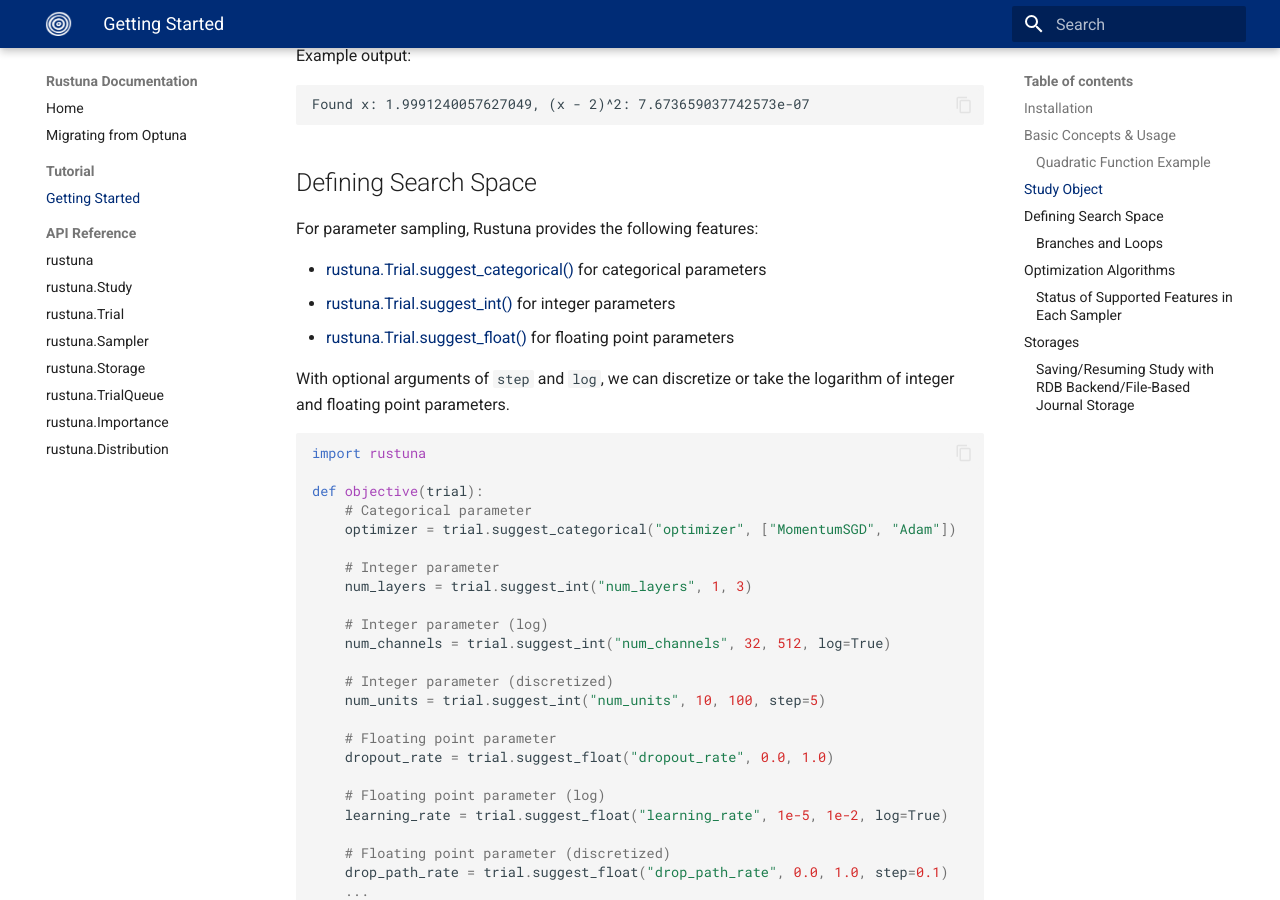
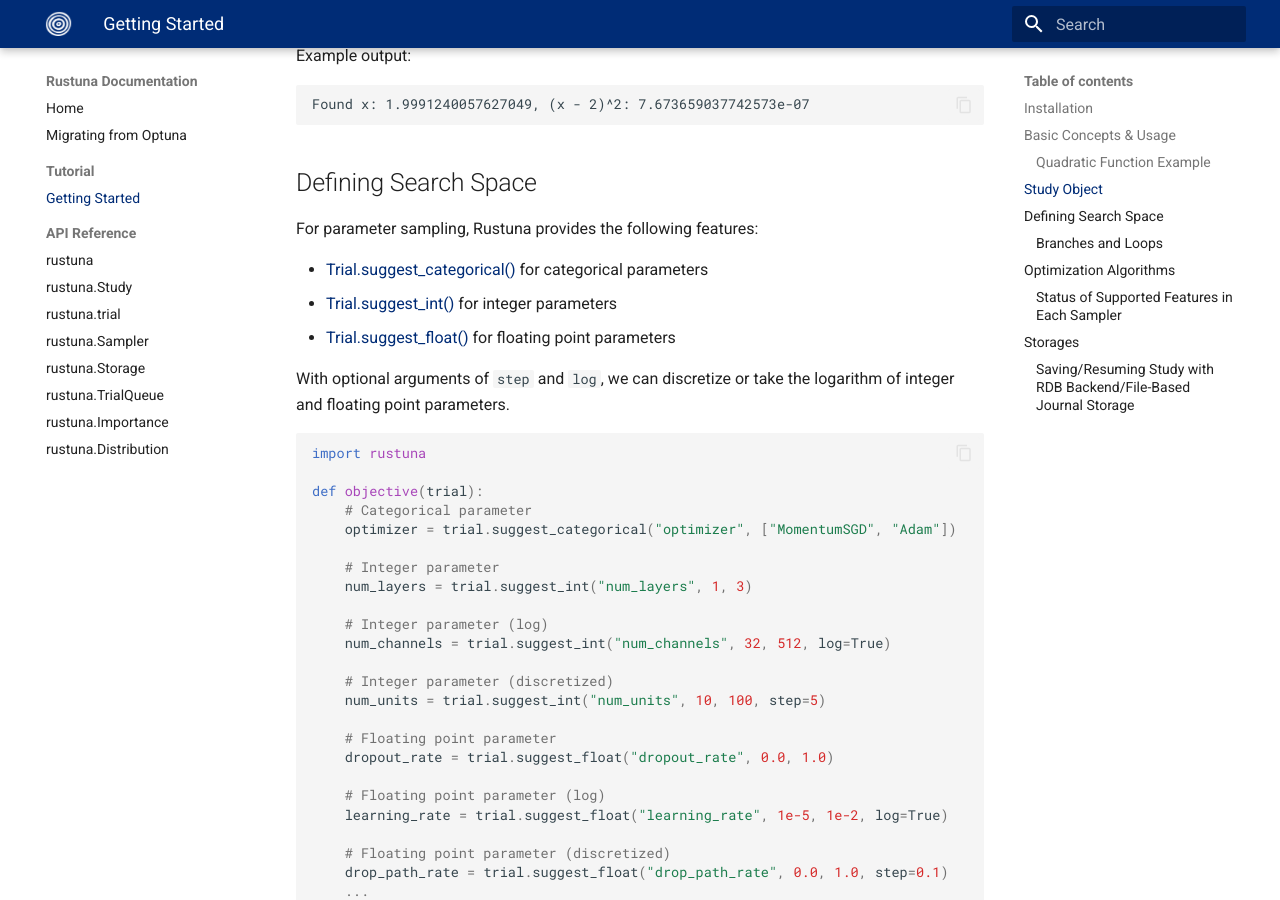
Before and after one commit to kappybar/rustuna, an MkDocs documentation site: the page built from docs/docs/tutorial/getting-started.md, in a window 1280 px wide and 900 px high, scrolled down 3114 px. Built offline with MkDocs 1.6.1 and Material for MkDocs 9.7.7, drawn with Linux system fonts in a browser that asks for light colours.

Commit message:
Add rustuna.trial module

```diff
--- a/docs/docs/tutorial/getting-started.md
+++ b/docs/docs/tutorial/getting-started.md
@@ -40,7 +40,7 @@
 
 A [Trial](../api/trial.md) object corresponds to a single execution of the objective function and is internally instantiated upon each invocation of the function.
 
-The suggest APIs (for example, [suggest_float()](../api/trial.md#rustuna.Trial.suggest_float)) are called inside the objective function to obtain parameters for a trial. [suggest_float()](../api/trial.md#rustuna.Trial.suggest_float) selects parameters uniformly within the range provided. In our example, from $−10$ to $10$.
+The suggest APIs (for example, [suggest_float()](../api/trial.md#rustuna.trial.Trial.suggest_float)) are called inside the objective function to obtain parameters for a trial. [suggest_float()](../api/trial.md#rustuna.trial.Trial.suggest_float) selects parameters uniformly within the range provided. In our example, from $−10$ to $10$.
 
 To start the optimization, we create a study object and pass the objective function to method [optimize()](../api/study.md#rustuna.Study.optimize) as follows.
 
@@ -154,9 +154,9 @@
 
 For parameter sampling, Rustuna provides the following features:
 
-- [rustuna.Trial.suggest_categorical()](../api/trial.md#rustuna.Trial.suggest_categorical) for categorical parameters
-- [rustuna.Trial.suggest_int()](../api/trial.md#rustuna.Trial.suggest_int) for integer parameters
-- [rustuna.Trial.suggest_float()](../api/trial.md#rustuna.Trial.suggest_float) for floating point parameters
+- [Trial.suggest_categorical()](../api/trial.md#rustuna.trial.Trial.suggest_categorical) for categorical parameters
+- [Trial.suggest_int()](../api/trial.md#rustuna.trial.Trial.suggest_int) for integer parameters
+- [Trial.suggest_float()](../api/trial.md#rustuna.trial.Trial.suggest_float) for floating point parameters
 
 With optional arguments of `step` and `log`, we can discretize or take the logarithm of integer and floating point parameters.
 
--- a/docs/mkdocs.yml
+++ b/docs/mkdocs.yml
@@ -39,7 +39,7 @@
   - API Reference:
       - rustuna: api/rustuna.md
       - rustuna.Study: api/study.md
-      - rustuna.Trial: api/trial.md
+      - rustuna.trial: api/trial.md
       - rustuna.Sampler: api/sampler.md
       - rustuna.Storage: api/storage.md
       - rustuna.TrialQueue: api/trial_queue.md
```
Also changed, not shown: docs/docs/api/rustuna.md (+14 -5 lines), docs/docs/api/trial.md (+8 -4 lines), 10 other files.
